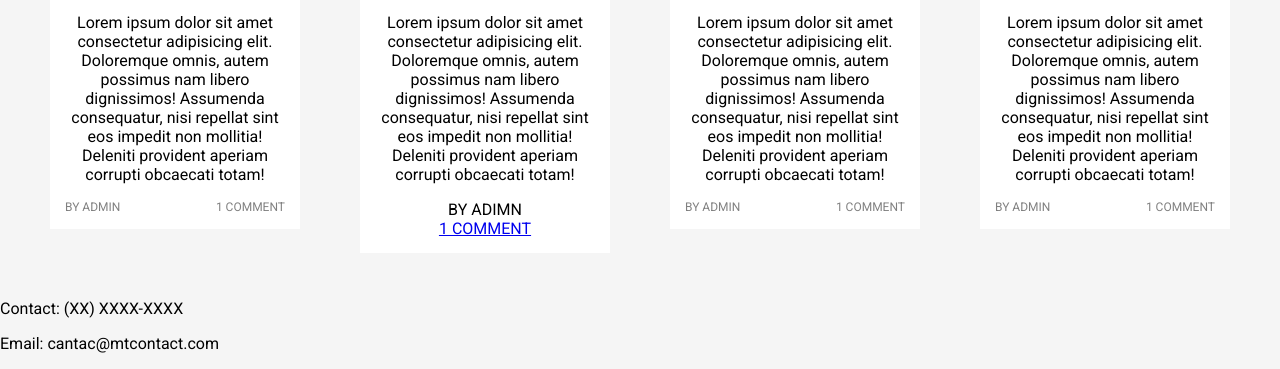
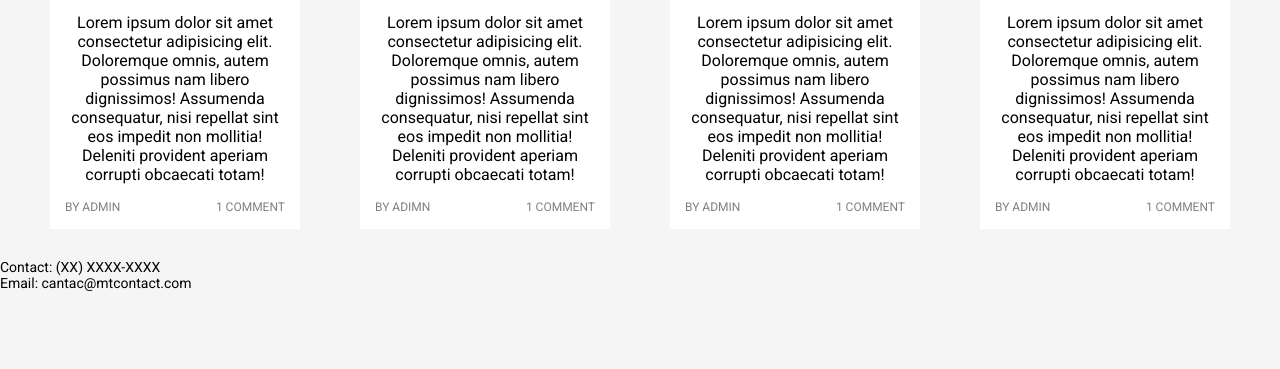
Before and after one commit to arenas-franklin/front-blog, a plain HTML site: page index.html in a window 1280 px wide. Shown: the part 764-1133 px from the top of the page. After the commit the page ends 1055 px from the top, so only its background shows below. Drawn offline with Linux system fonts and the light colour scheme.

Commit message:
estilizado o footer do site

```diff
--- a/index.html
+++ b/index.html
@@ -81,7 +81,7 @@
                         provident aperiam corrupti obcaecati totam!
                     </p>
                     </div>
-                    <div class="footer">
+                    <div class="card-footer">
                     <div>BY ADIMN</div>
                     <a href="#"><div>1 COMMENT</div></a>
                     </div>
--- a/style.css
+++ b/style.css
@@ -113,3 +113,9 @@ body{
     text-decoration:none;
     color:grey;
 }
+
+/* estilizando o footer */
+footer p{
+    font-size:14px;
+    margin:0;
+}
```
